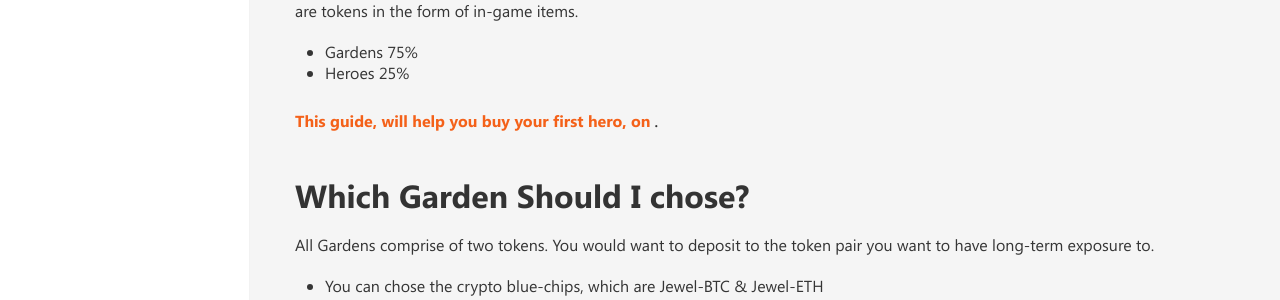
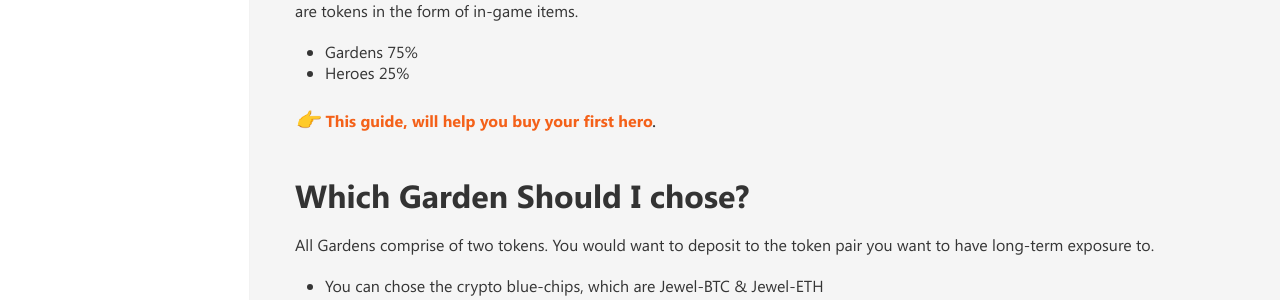
Before and after one commit to degen-heroes/degenheroes.gg, a Jekyll site: the page built from getting-started/index.md, in a window 1280 px wide. Shown: the part 458-758 px from the top of the page. Built offline with Jekyll 4.4.1, drawn with Linux system fonts in a browser that asks for light colours; nearby versions of some CDN libraries; some web fonts are replaced.

```diff
--- a/getting-started/index.md
+++ b/getting-started/index.md
@@ -15,7 +15,7 @@ Heroes are a primary mechanism of DFK's play-to-earn model. Heroes collect rewar
 * Gardens 75%
 * Heroes 25%
 
-> [This guide, will help you buy your first hero, on ][buying-first-hero].
+> 👉 [This guide, will help you buy your first hero][buying-first-hero].
 
 
 ## Which Garden Should I chose?
```
